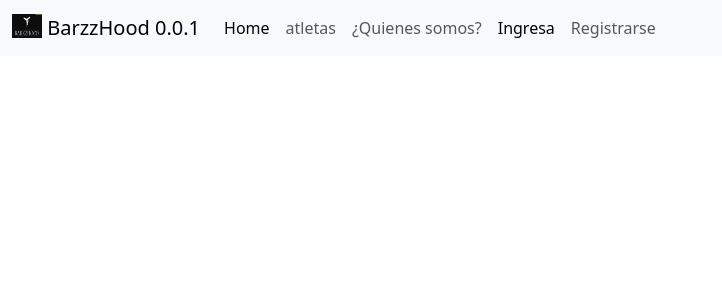
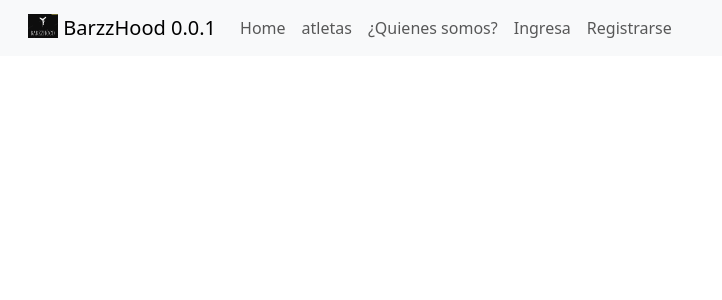
Before and after one commit to pstban10/project-3, a Django app: page / in a window 1280 px wide. Shown: the top 300 px of the page, without its empty margins (0-722 px from the left). Run offline with Django 4.2, Linux system fonts and the light colour scheme.

Commit message:
Rama segundaria

```diff
--- a/vistas/templates/base.html
+++ b/vistas/templates/base.html
@@ -1,29 +1,34 @@
 <!DOCTYPE html>
 <html lang="es">
+
 <head>
   <meta charset="UTF-8">
   <meta name="viewport" content="width=device-width, initial-scale=1.0">
-    <link href="https://cdn.jsdelivr.net/npm/bootstrap@5.3.2/dist/css/bootstrap.min.css" rel="stylesheet" integrity="sha384-T3c6CoIi6uLrA9TneNEoa7RxnatzjcDSCmG1MXxSR1GAsXEV/Dwwykc2MPK8M2HN" crossorigin="anonymous">
+  <link href="https://cdn.jsdelivr.net/npm/bootstrap@5.3.2/dist/css/bootstrap.min.css" rel="stylesheet"
+    integrity="sha384-T3c6CoIi6uLrA9TneNEoa7RxnatzjcDSCmG1MXxSR1GAsXEV/Dwwykc2MPK8M2HN" crossorigin="anonymous">
   <title>BarzzHood</title>
 </head>
+
 <body>
 
 
-      <nav class="navbar navbar-expand-lg bg-body-tertiary">
+  <nav class="navbar navbar-expand-lg bg-body-tertiary px-3 mb-3">
     <div class="container-fluid">
 
       <a class="navbar-brand" href={% url 'home' %}>
         {% load static %}
-                <img src="{% static 'imgs/logo.jpeg' %}" alt="Logo" width="30" height="24" class="d-inline-block align-text-top">
+        <img src="{% static 'imgs/logo.jpeg' %}" alt="Logo" width="30" height="24"
+          class="d-inline-block align-text-top">
         BarzzHood 0.0.1
       </a>
-            <button class="navbar-toggler" type="button" data-bs-toggle="collapse" data-bs-target="#navbarNav" aria-controls="navbarNav" aria-expanded="false" aria-label="Toggle navigation">
+      <button class="navbar-toggler" type="button" data-bs-toggle="collapse" data-bs-target="#navbarNav"
+        aria-controls="navbarNav" aria-expanded="false" aria-label="Toggle navigation">
         <span class="navbar-toggler-icon"></span>
       </button>
       <div class="collapse navbar-collapse" id="navbarNav">
-              <ul class="navbar-nav">
+        <ul class="navbar-nav nav nav-pills">
           <li class="nav-item">
-                  <a class="nav-link active" aria-current="page" href={% url 'home' %}>Home</a>
+            <a class="nav-link" aria-current="page" href={% url 'home' %}>Home</a>
           </li>
           <li class="nav-item">
             <a class="nav-link" aria-current="page" href={% url 'atletas' %}>atletas</a>
@@ -32,9 +37,9 @@
             <a class="nav-link" aria-current="page" href={% url 'info' %}>¿Quienes somos?</a>
           </li>
           {% if user.username %}
-                  <li class="nav-item"><a class="nav-link active" aria-current="page" href={% url 'exit' %}> Salir </a></li>
+          <li class="nav-item"><a class="nav-link" aria-current="page" href={% url 'exit' %}> Salir </a></li>
           {% else %}
-                  <li class="nav-item"><a class="nav-link active" aria-current="page" href={% url 'login' %}> Ingresa </a></li>
+          <li class="nav-item"><a class="nav-link" aria-current="page" href={% url 'login' %}> Ingresa </a></li>
           <li class="nav-item"><a class="nav-link" aria-current="page" href={% url 'register' %}> Registrarse </a></li>
           {% endif %}
         </ul>
@@ -46,8 +51,12 @@
     </div>
   </nav>
 
+
   {% block content %}
   {% endblock %}
-    <script src="https://cdn.jsdelivr.net/npm/bootstrap@5.3.2/dist/js/bootstrap.bundle.min.js" integrity="sha384-C6RzsynM9kWDrMNeT87bh95OGNyZPhcTNXj1NW7RuBCsyN/o0jlpcV8Qyq46cDfL" crossorigin="anonymous"></script>
+  <script src="https://cdn.jsdelivr.net/npm/bootstrap@5.3.2/dist/js/bootstrap.bundle.min.js"
+    integrity="sha384-C6RzsynM9kWDrMNeT87bh95OGNyZPhcTNXj1NW7RuBCsyN/o0jlpcV8Qyq46cDfL"
+    crossorigin="anonymous"></script>
 </body>
+
 </html>
```
Also changed, not shown: db.sqlite3. Lines whose indentation alone changed are shown as unchanged.
